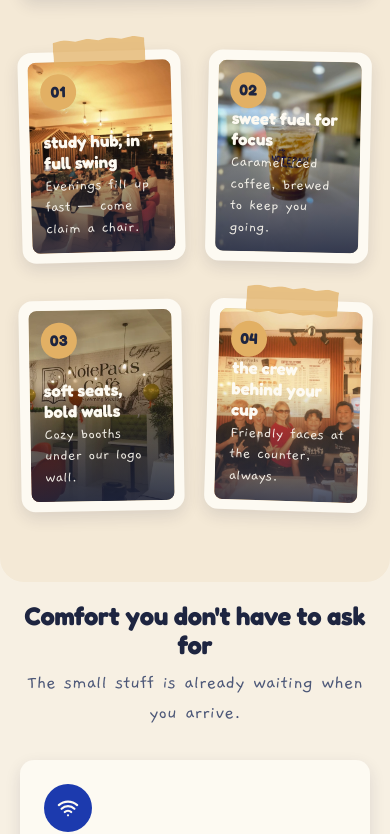
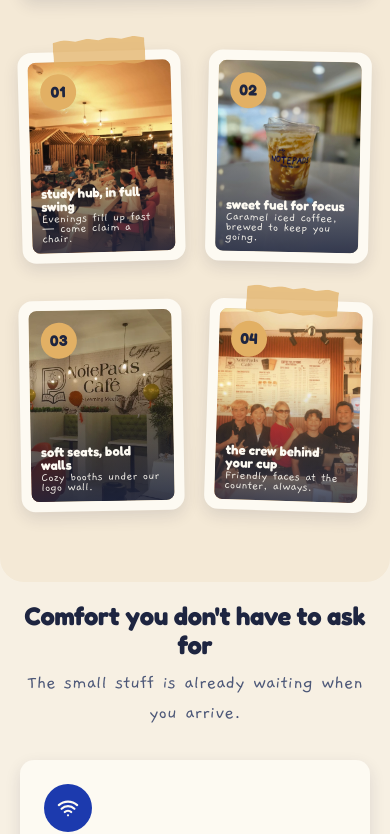
Before and after one commit to itchydimeee/notepads, a Next.js app: page / in a window 390 px wide. Shown: the part 2348-3182 px from the top of the page. Built offline with nearby package versions, Linux system fonts and the light colour scheme.

Commit message:
feat(about, place): enhance mobile styles for captions and update image source in place component

```diff
--- a/app/about.css
+++ b/app/about.css
@@ -385,6 +385,25 @@
   opacity: 0.92;
 }
 
+/* phone range: the 2-up shelf makes each photo box short, so the overlaid
+   caption block scales down to fit the scrim without eating the photo */
+@media (max-width: 639.98px) {
+  .about-shot-cap {
+    padding: 8px 10px;
+    gap: 1px;
+  }
+
+  .about-cap {
+    font-size: 0.82rem;
+    line-height: 1;
+  }
+
+  .about-sub {
+    font-size: 0.8rem;
+    line-height: 0.8;
+  }
+}
+
 /* --- the two hand-drawn doodles (motif budget: 2/section) ---
    round 6: they flank the 900px-capped sticky trio — cup LEFT of the row,
    arrow RIGHT pointing on toward the photo strip — eating the trio's side
--- a/app/components/place.tsx
+++ b/app/components/place.tsx
@@ -83,7 +83,7 @@ const SHOTS: Shot[] = [
     ratio: "4 / 3",
   },
   {
-    src: "/images/logo-wall-mural.webp", // NotePads mural wall + booth seating (4:3)
+    src: "/images/logo-wall.webp", // NotePads mural wall + booth seating (4:3)
     alt: "NotePads Café mural wall with booth seating",
     caption: "Lounge corner & logo wall",
     sub: "Soft seats under our logo. Slow chats welcome.",
```
